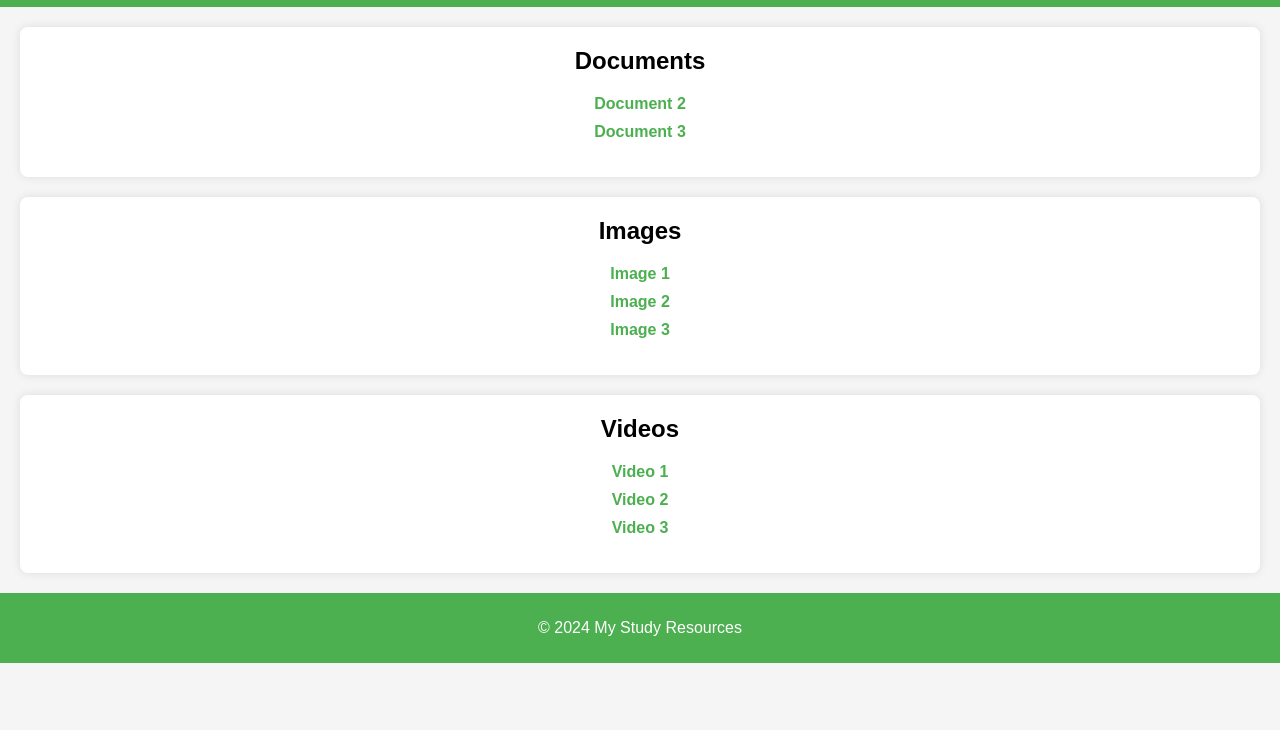
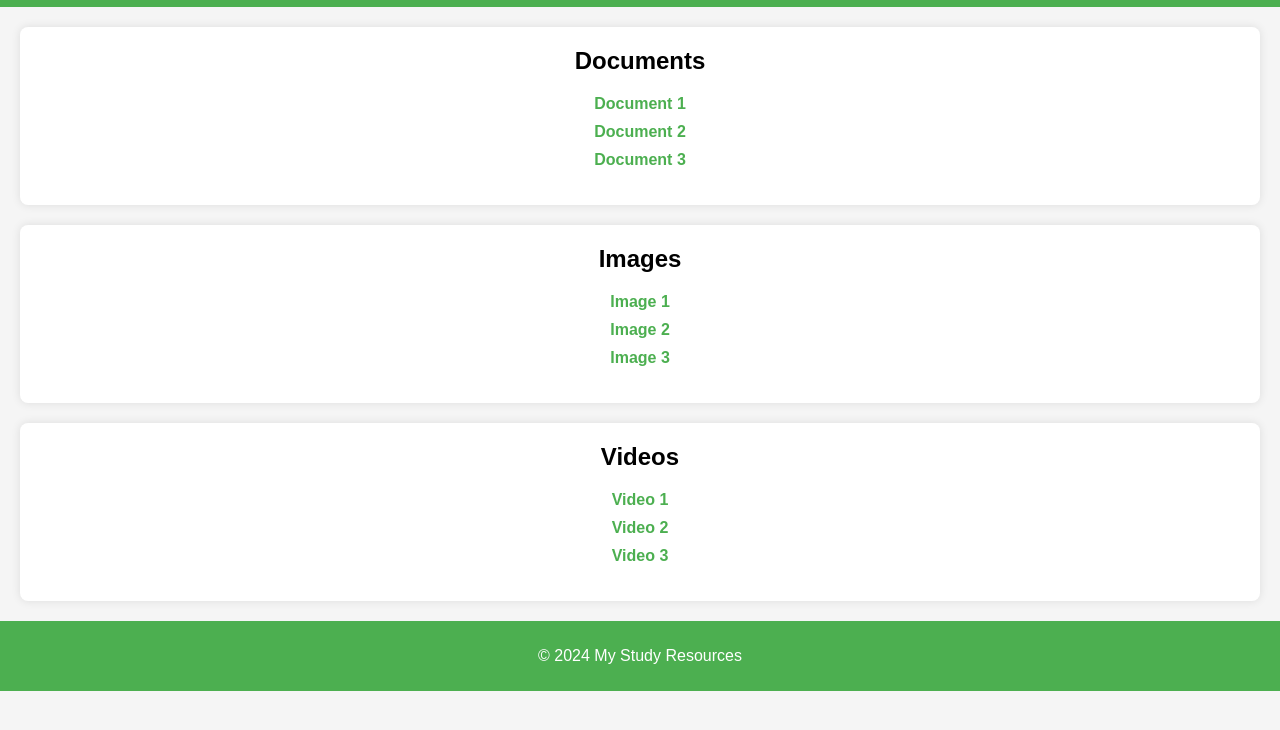
Before and after one commit to UtsavWarrior01/cs, a plain HTML site: page index.html in a window 1280 px wide. Shown: the part 50-780 px from the top of the page. Drawn offline with Linux system fonts and the light colour scheme.

Commit message:
index.html

```diff
--- a/index.html
+++ b/index.html
@@ -75,6 +75,7 @@
         <div class="resource-section">
             <h2>Documents</h2>
             <ul>
+                <li><a href="docs/document1.pdf" download>Document 1</a></li>
                 <li><a href="docs/document2.pdf" download>Document 2</a></li>
                 <li><a href="docs/document3.pdf" download>Document 3</a></li>
                 <!-- Add more documents as needed -->
```
